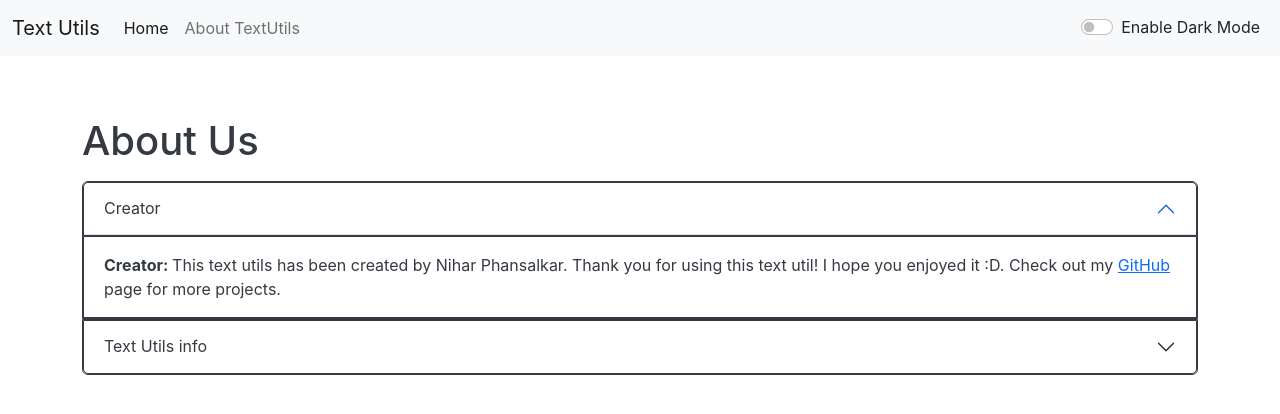
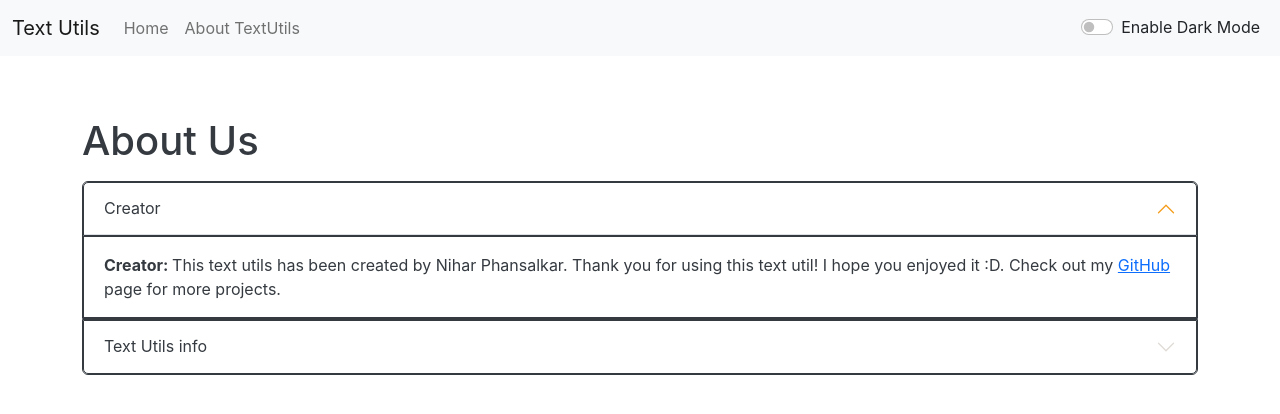
Before and after one commit to NiharPhansalkar/React-Text-Utils, a React (Create React App) app: page /#/about in a window 1280 px wide. Shown: the top 414 px of the page. Built offline with nearby package versions, Linux system fonts and the light colour scheme.

Commit message:
fixed word count increment on giving newline, final touches

```diff
--- a/src/Components/NavBar.js
+++ b/src/Components/NavBar.js
@@ -23,7 +23,7 @@
           <div className="collapse navbar-collapse" id="navbarSupportedContent">
             <ul className="navbar-nav me-auto mb-2 mb-lg-0">
               <li className="nav-item">
-                <Link className="nav-link active" to="/">Home</Link>
+                <Link className="nav-link" to="/">Home</Link>
               </li>
               <li className="nav-item">
                 <Link className="nav-link" to="/about">{props.aboutText}</Link>
--- a/src/Components/TextForm.js
+++ b/src/Components/TextForm.js
@@ -18,7 +18,7 @@
     }
     // Return length of word
     const wordVal = (givenText) => {
-        return text.split(" ").filter(value => value !== "").length;
+        return text.split(/\s+/).filter(value => value !== "").length;
     }
     // Handle funny text
     const handleFunnyClick = () => {
@@ -41,10 +41,7 @@
     }
     // Handle copying from textarea
     const handleCopyClick = () => {
-        const myText = document.getElementById("myBox");
-        myText.select();
-        navigator.clipboard.writeText(myText.value);
-        document.getSelection().removeAllRanges();
+        navigator.clipboard.writeText(text);
         props.alert("Copied text to clipboard!", "success");
     }
 
--- a/src/index.css
+++ b/src/index.css
@@ -11,3 +11,7 @@
   font-family: source-code-pro, Menlo, Monaco, Consolas, 'Courier New',
     monospace;
 }
+
+.accordion-button::after {
+  filter: invert(1);
+}
```
